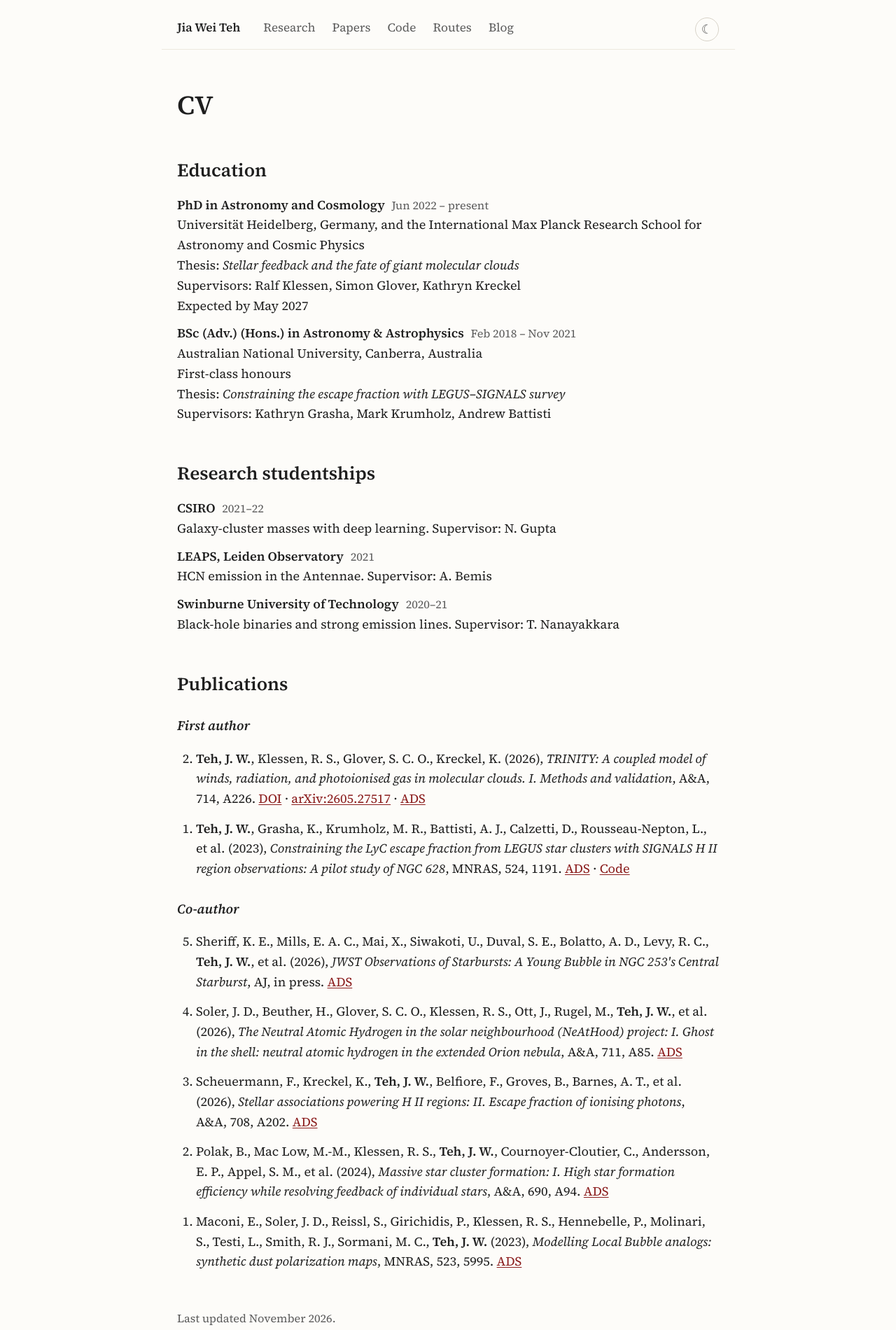
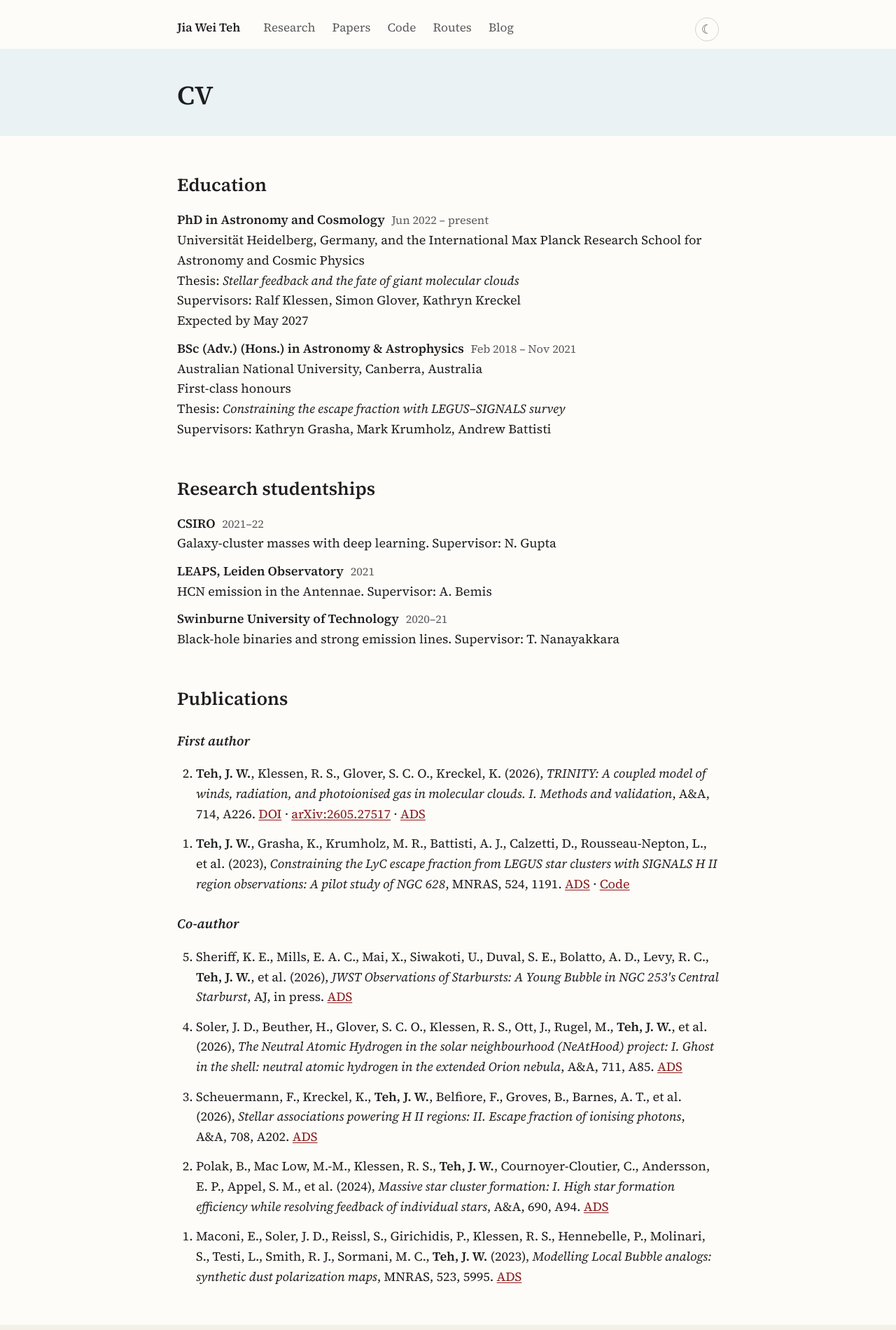
Before and after one commit to JiaWeiTeh/jiaweiteh.github.io, a plain HTML site: page cv/index.html in a window 1280 px wide. Shown: the part 40-1940 px from the top of the page at 70% size. Drawn offline with Linux system fonts and the light colour scheme.

Commit message:
Look: a tinted band behind every page title, footer on the panel shade
The title and subtitle of each page sit on a full-width pale teal band,
the same as on trinity-web, whose edge takes the place of the rule under the
menu. The footer sits on the panel shade. Every text colour passes WCAG AA
on both, in both themes.

```diff
--- a/cv/index.html
+++ b/cv/index.html
@@ -20,7 +20,9 @@
   <a href="../blog/">Blog</a>
 </nav>
 
+<div class="band">
 <h1>CV</h1>
+</div>
 
 <h2>Education</h2>
 <ul class="posts">
--- a/style.css
+++ b/style.css
@@ -12,7 +12,8 @@
   --link: #8a1c1c;
   --line: #ece8df;     /* rules and image edges */
   --edge: #d8d3c8;     /* button outlines */
-  --panel: #f3f0e8;    /* take-home boxes, empty image space */
+  --panel: #f3f0e8;    /* take-home boxes, empty image space, footer */
+  --band: #eaf2f3;     /* title band, the same pale teal as trinity-web */
   --blend: multiply;   /* figures with a white background sink into the page */
 }
 :root[data-theme=dark] {
@@ -23,6 +24,7 @@
   --line: #2e2b26;
   --edge: #3d3a34;
   --panel: #26241f;
+  --band: #1a2a30;
   --blend: normal;
 }
 
@@ -43,10 +45,23 @@ p { margin: 0 0 1rem; }
 .subtitle { margin: 0 0 0.5rem; color: var(--muted); font-style: italic; }
 .lede { font-size: 1.2rem; line-height: 1.55; margin: 2rem 0 1rem; }
 .meta, figcaption, footer { color: var(--muted); font-size: 0.9rem; }
-footer { margin-top: 3rem; }
+
+/* Title band under the menu, and the footer, tinted out to the window edges. The box-shadow
+   carries the colour sideways without making the page scroll; clip-path keeps it off the
+   content above and below. Every text colour passes WCAG AA on both tints, in both themes. */
+.band {
+  margin: 0 0 2rem; padding: 2.5rem 0 2rem;
+  background: var(--band); box-shadow: 0 0 0 100vmax var(--band); clip-path: inset(0 -100vmax);
+}
+.band > :last-child { margin-bottom: 0; }
+footer {
+  margin-top: 3rem; padding: 1.25rem 0;
+  background: var(--panel); box-shadow: 0 0 0 100vmax var(--panel);
+  clip-path: inset(0 -100vmax -100vmax);   /* also down over the page's bottom margin */
+}
 
 /* Menu, the same on every page. site.js adds the light/dark button. */
-nav { display: flow-root; margin: 0 -1.25rem 3.25rem; padding: 0.6rem 1.25rem; border-bottom: 1px solid var(--line); }
+nav { display: flow-root; margin: 0 -1.25rem; padding: 0.6rem 1.25rem; }
 nav a { margin-right: 1.1rem; color: var(--muted); text-decoration: none; font-size: 0.95rem; }
 nav a:hover { color: var(--link); }
 nav .home { margin-right: 1.6rem; font-weight: 600; color: inherit; }
@@ -135,7 +150,7 @@ body[data-vision=grey] article figure img { filter: url(#cvd-grey); }
 
 @media (max-width: 600px) {
   body { margin: 1.5rem auto; }
-  nav { margin-bottom: 2rem; }
+  .band { padding: 1.75rem 0 1.5rem; }
   h1 { font-size: 1.7rem; }
   .lede { font-size: 1.08rem; }
   header { flex-direction: column; align-items: flex-start; gap: 0.9rem; }
```
Also changed, not shown: blog/hue-man-rights/index.html (+2 -0 lines), blog/index.html (+2 -0 lines), code/index.html (+2 -0 lines), index.html (+1 -1 lines), papers/index.html (+2 -1 lines), research/index.html (+2 -0 lines), routes/heidelberg-amsterdam/index.html (+2 -0 lines), routes/heidelberg-strasbourg/index.html (+2 -0 lines), routes/index.html (+2 -0 lines), routes/koblenz-mainz/index.html (+2 -0 lines), routes/malvern-hills/index.html (+2 -0 lines), routes/mam-tor/index.html (+2 -0 lines), routes/neckar/index.html (+2 -0 lines), routes/saarbacherhammer/index.html (+2 -0 lines), 2 more files.
